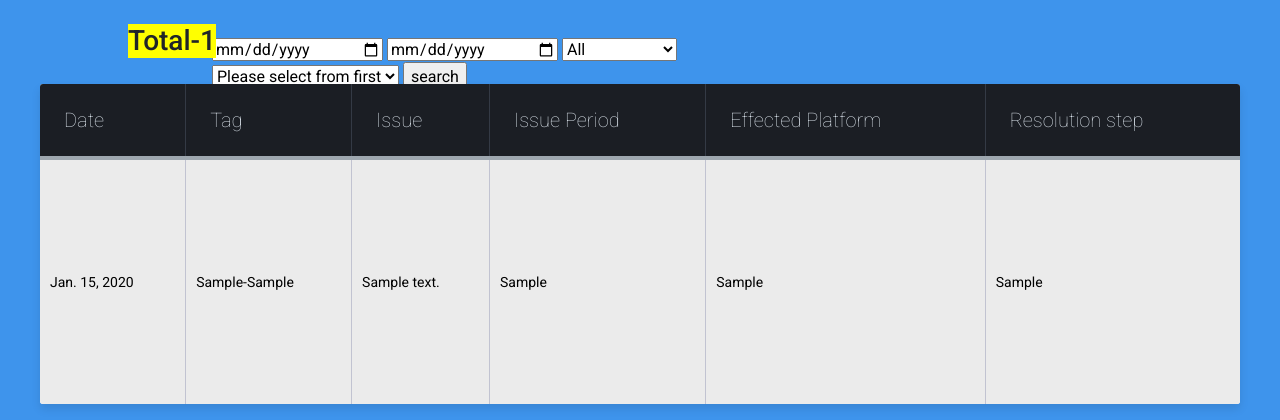
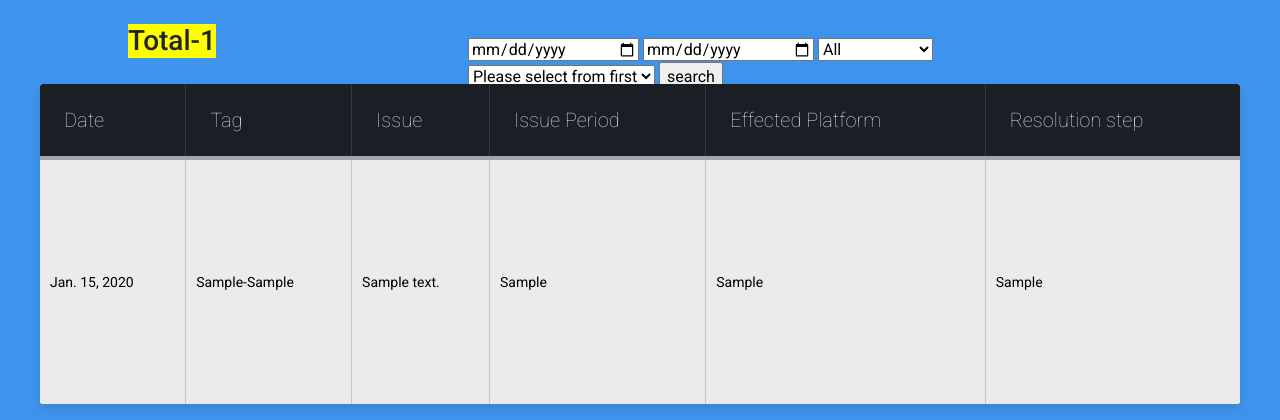
Before and after one commit to ranjanrak/Issuedoc, a Django app: page /issue/ in a window 1280 px wide. Shown: the part 56-476 px from the top of the page. Run offline with Django 3.2, Linux system fonts and the light colour scheme; tables that the repository leaves empty hold one stand-in row (values such as "Sample post"); some libraries are stand-ins or nearby versions.

Commit message:
UI changes

```diff
--- a/helpdoc/templates/helpdoc/issue.html
+++ b/helpdoc/templates/helpdoc/issue.html
@@ -25,7 +25,7 @@ div.table-title {
   padding:5px;
   width: 100%;
   position: relative;
-  right: 10%;
+  left: 10%;
   top: 5%;
 }
 
```
